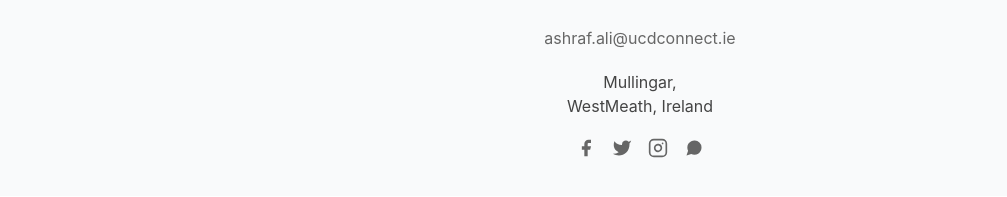
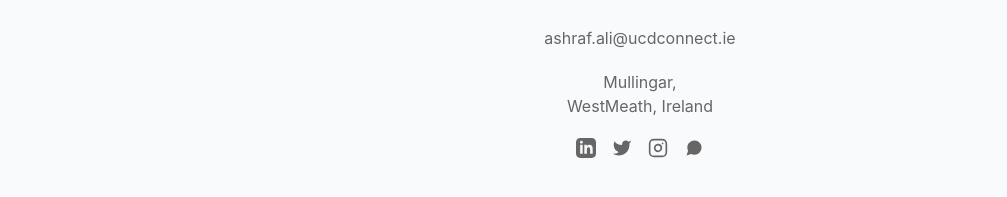
Before and after one commit to ash-xyz/webpage, a Next.js app: page /about in a window 1280 px wide. Shown: the part 275-472 px from the top of the page, without its empty margins (0-1007 px from the left). Built offline with nearby package versions, Linux system fonts and the light colour scheme.

Commit message:
Added Social Media

```diff
--- a/components/Footer.tsx
+++ b/components/Footer.tsx
@@ -17,13 +17,13 @@
             <hr className="w-full border-1 border-gray-200 dark:border-gray-800 mb-8" />
             <div className="w-full border-gray-200 text-center">
                 <ExternalLink href="mailto:ashraf.ali@ucdconnect.ie">ashraf.ali@ucdconnect.ie</ExternalLink>
-                <p className="leading-normal my-5 text-gray-600 dark:text-gray-400">
+                <p className="leading-normal my-5 text-gray-500 dark:text-gray-500">
                     Mullingar,
                     <br />
                     WestMeath, Ireland
                 </p>
                 <span className="inline-flex">
-                    <a className="text-gray-500">
+                    <a className="text-gray-500 hover:text-gray-300" href="https://www.linkedin.com/in/ash-xyz/">
                         <svg
                             fill="currentColor"
                             stroke-linecap="round"
@@ -32,10 +32,10 @@
                             className="w-5 h-5"
                             viewBox="0 0 24 24"
                         >
-                            <path d="M18 2h-3a5 5 0 00-5 5v3H7v4h3v8h4v-8h3l1-4h-4V7a1 1 0 011-1h3z"></path>
+                            <path d="M19 0h-14c-2.761 0-5 2.239-5 5v14c0 2.761 2.239 5 5 5h14c2.762 0 5-2.239 5-5v-14c0-2.761-2.238-5-5-5zm-11 19h-3v-11h3v11zm-1.5-12.268c-.966 0-1.75-.79-1.75-1.764s.784-1.764 1.75-1.764 1.75.79 1.75 1.764-.783 1.764-1.75 1.764zm13.5 12.268h-3v-5.604c0-3.368-4-3.113-4 0v5.604h-3v-11h3v1.765c1.396-2.586 7-2.777 7 2.476v6.759z"></path>
                         </svg>
                     </a>
-                    <a className="ml-4 text-gray-500">
+                    <a className="ml-4 text-gray-500 hover:text-gray-300" href="https://twitter.com/theashrafali">
                         <svg
                             fill="currentColor"
                             stroke-linecap="round"
@@ -47,7 +47,7 @@
                             <path d="M23 3a10.9 10.9 0 01-3.14 1.53 4.48 4.48 0 00-7.86 3v1A10.66 10.66 0 013 4s-4 9 5 13a11.64 11.64 0 01-7 2c9 5 20 0 20-11.5a4.5 4.5 0 00-.08-.83A7.72 7.72 0 0023 3z"></path>
                         </svg>
                     </a>
-                    <a className="ml-4 text-gray-500">
+                    <a className="ml-4 text-gray-500 hover:text-gray-300" href="https://www.instagram.com/notashraf/">
                         <svg
                             fill="none"
                             stroke="currentColor"
@@ -68,7 +68,7 @@
                             <path d="M16 11.37A4 4 0 1112.63 8 4 4 0 0116 11.37zm1.5-4.87h.01"></path>
                         </svg>
                     </a>
-                    <a className="ml-4 text-gray-500">
+                    <a className="ml-4 text-gray-500 hover:text-gray-300">
                         <svg
                             fill="currentColor"
                             stroke-linecap="round"
```
